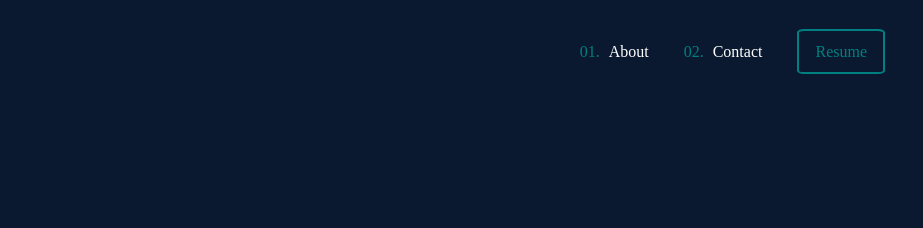
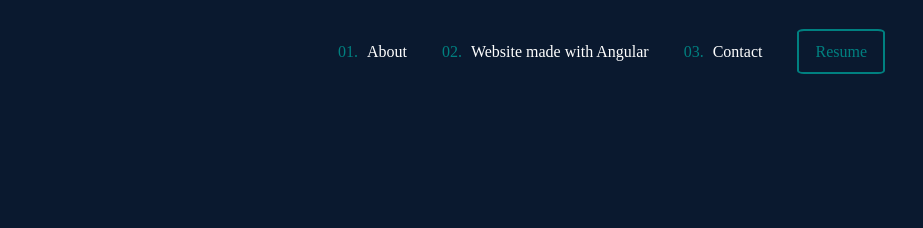
Before and after one commit to lmv7296/website-Lorenzo, a website: page index.html in a window 1280 px wide. Shown: the top 228 px of the page, 357-1280 px from the left. Drawn offline with Linux system fonts and the light colour scheme.

Commit message:
added link to anguler website

```diff
--- a/index.html
+++ b/index.html
@@ -16,10 +16,13 @@
             <li class="list_item">
                 <a  href="#About">About</a>
             </li>
-
+        <li class="list_item">
+                <a  href="https://lmvredeveld.github.io/Portfolio-website/">Website made with Angular</a>
+            </li>
             <li class="list_item">
                 <a id="Contact" href="">Contact</a>
             </li>
+
             <li class="list_item_resumen">
                 <a id="resumen" href="./Resume.pdf">Resume</a>
             </li>
```
